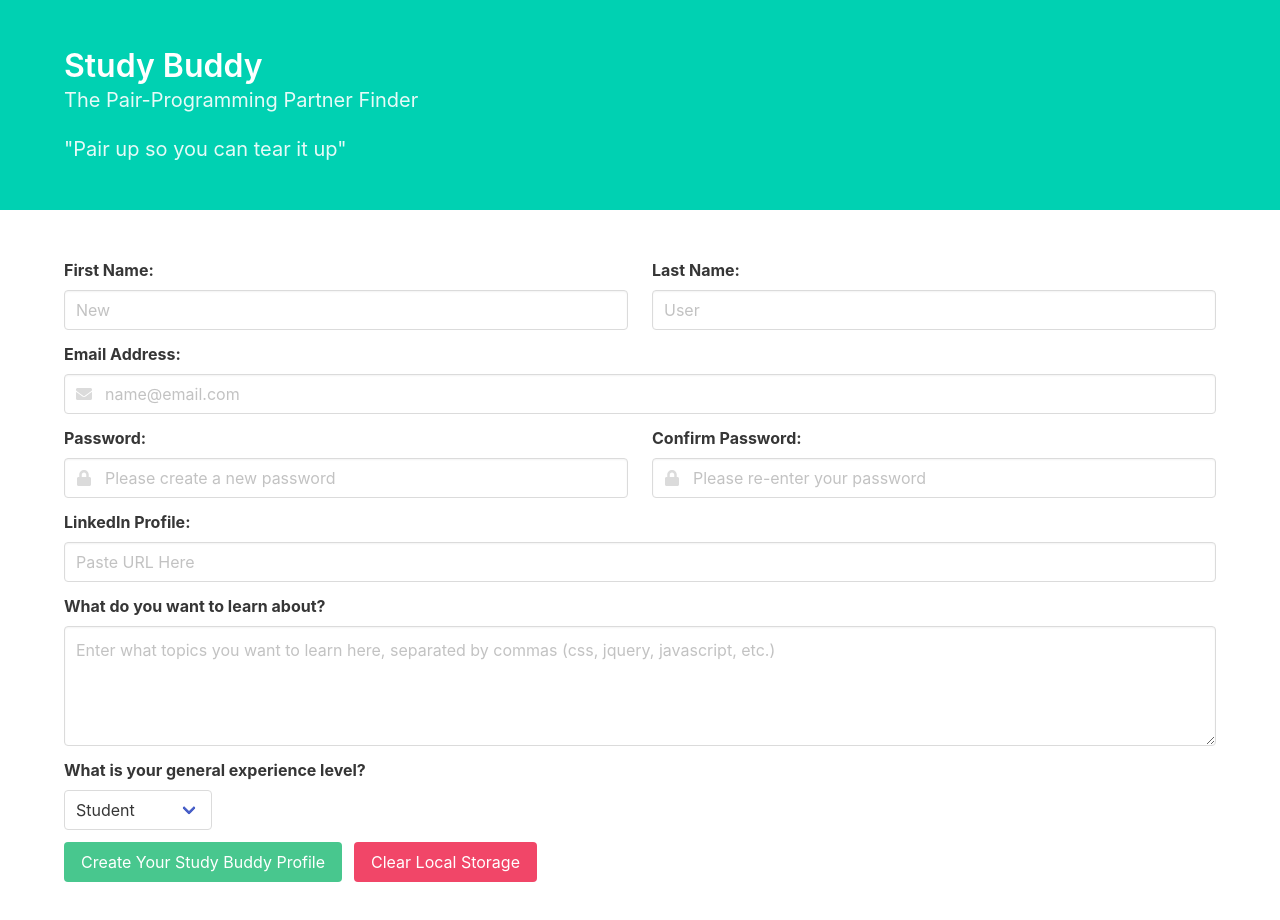
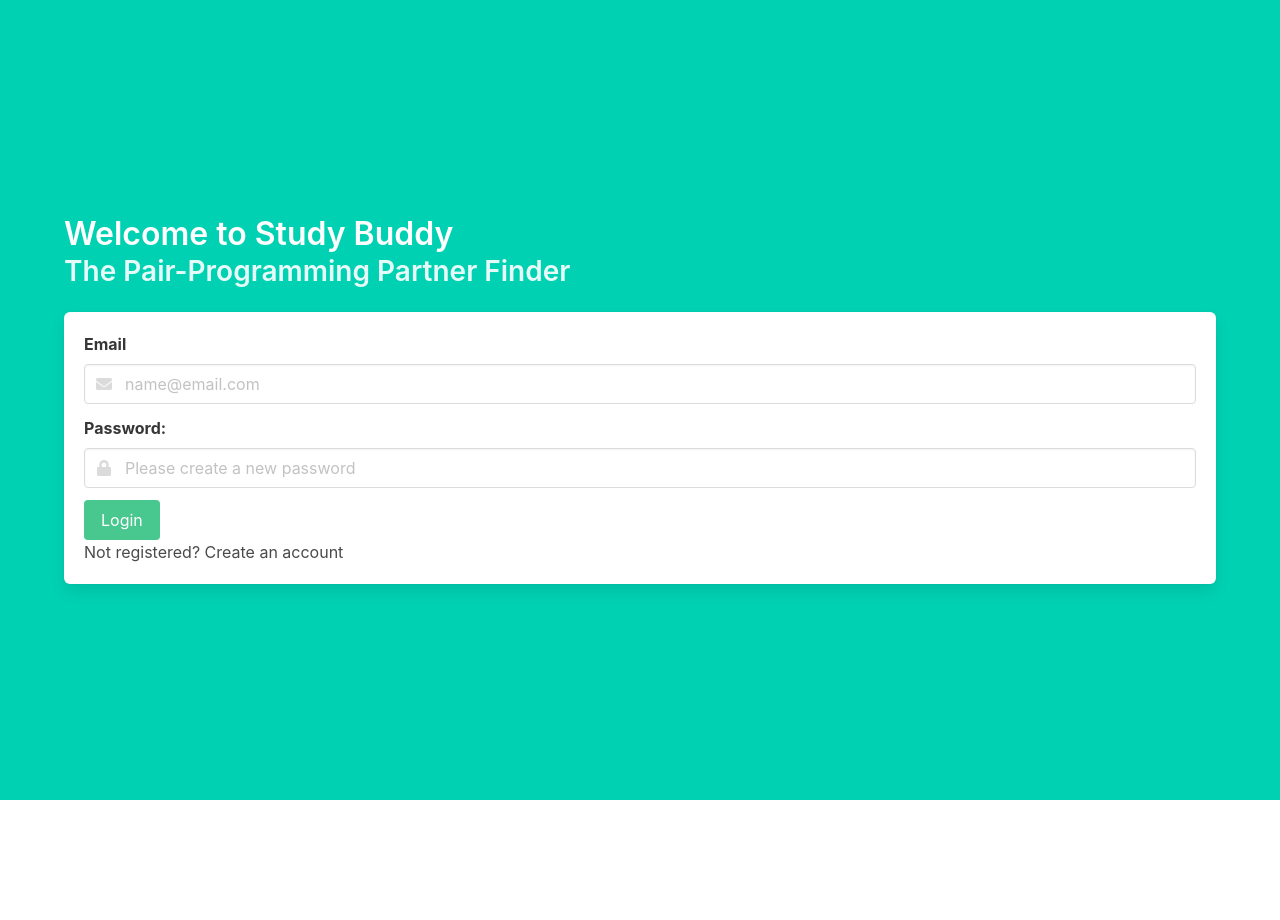
Before and after one commit to davidcbalsley/studybuddy, a plain HTML site: page index.html in a window 1280 px wide. After the commit the page ends 800 px from the top, so only its background shows below. Drawn offline with nearby package versions, Linux system fonts and the light colour scheme.

Commit message:
renamed login to index and index to account creation, and fixed a few style errors

```diff
--- /dev/null
+++ b/accountCreation.html
@@ -0,0 +1,173 @@
+<!DOCTYPE html>
+<html>
+  <head>
+    <meta charset="utf-8" />
+    <meta http-equiv="X-UA-Compatible" content="IE=edge" />
+    <title>User Input Fields</title>
+    <meta name="viewport" content="width=device-width, initial-scale=1" />
+    <link
+      rel="stylesheet"
+      href="https://cdn.jsdelivr.net/npm/bulma@0.8.0/css/bulma.min.css"
+    />
+    <script
+      defer
+      src="https://use.fontawesome.com/releases/v5.3.1/js/all.js"
+    ></script>
+    <script src="https://code.jquery.com/jquery.js"></script>
+    <script src="submitForm.js"></script>
+    <!-- Dummy user data -->
+    <script src="users.js"></script>
+    <!-- Dummy user tag data -->
+    <script src="usertags.js"></script>
+    <!-- Search users and user tags-->
+    <!-- <script src="search.js"></script> -->
+  </head>
+  <body>
+    <section class="hero is-primary">
+      <div class="hero-body">
+        <div class="container">
+          <h1 class="title">Study Buddy</h1>
+          <h2 class="subtitle">The Pair-Programming Partner Finder</h2>
+          <p>
+            Have an account?
+            <a href="index.html">Log in here</a>
+          </p>
+        </div>
+      </div>
+    </section>
+
+    <section class="section">
+      <div class="container">
+        <form id="user-input">
+          <div class="field">
+            <div class="columns is-mobile">
+              <div class="column">
+                <label class="label"> First Name: </label>
+                <div class="control">
+                  <input
+                    class="input"
+                    type="text"
+                    id="first-name"
+                    placeholder="New"
+                    required
+                  />
+                </div>
+              </div>
+              <div class="column">
+                <label class="label"> Last Name: </label>
+                <div class="control">
+                  <input
+                    class="input"
+                    type="text"
+                    id="last-name"
+                    placeholder="User"
+                    required
+                  />
+                </div>
+              </div>
+            </div>
+          </div>
+          <div class="field">
+            <label class="label"> Email Address: </label>
+            <div class="control has-icons-left">
+              <input
+                class="input"
+                type="email"
+                id="email"
+                placeholder="name@email.com"
+                required
+              />
+              <span class="icon is-small is-left">
+                <i class="fa fa-envelope"></i>
+              </span>
+            </div>
+          </div>
+          <div class="field">
+            <div class="columns">
+              <div class="column">
+                <label class="label"> Password: </label>
+                <div class="control has-icons-left">
+                  <input
+                    class="input"
+                    type="password"
+                    id="password"
+                    placeholder="Please create a new password"
+                    required
+                  />
+                  <span class="icon is-small is-left">
+                    <i class="fa fa-lock"></i>
+                  </span>
+                </div>
+              </div>
+              <div class="column">
+                <label class="label"> Confirm Password: </label>
+                <div class="control password has-icons-left">
+                  <input
+                    class="input"
+                    type="password"
+                    id="password-confirm"
+                    placeholder="Please re-enter your password"
+                    required
+                  />
+                  <span class="icon is-small is-left">
+                    <i class="fa fa-lock"></i>
+                  </span>
+                </div>
+              </div>
+            </div>
+          </div>
+          <div class="field">
+            <label class="label"> LinkedIn Profile: </label>
+            <div class="control">
+              <input
+                class="input"
+                type="text"
+                id="linkedIn-url"
+                placeholder="Paste URL Here"
+              />
+            </div>
+          </div>
+          <div class="field">
+            <label class="label"> What do you want to learn about? </label>
+            <div class="control">
+              <textarea
+                class="textarea"
+                type="text"
+                id="learn-topics"
+                rows="4"
+                cols="50"
+                placeholder="Enter what topics you want to learn here, separated by commas (css, jquery, javascript, etc.)"
+              ></textarea>
+            </div>
+          </div>
+          <div class="field">
+            <label class="label">
+              What is your general experience level?
+            </label>
+            <div class="control">
+              <div class="select">
+                <select id="experience-level">
+                  <option>Student</option>
+                  <option>Intermediate</option>
+                  <option>Master</option>
+                </select>
+              </div>
+            </div>
+          </div>
+          <div class="field is-grouped">
+            <div class="control">
+              <button class="button is-link is-success" id="create-profile">
+                Create Your Study Buddy Profile
+              </button>
+            </div>
+            <div class="control">
+              <button class="button is-link is-danger" id="clear-storage">
+                Clear Local Storage
+              </button>
+            </div>
+          </div>
+        </form>
+      </div>
+    </section>
+  </body>
+</html>
--- a/index.html
+++ b/index.html
@@ -3,7 +3,7 @@
   <head>
     <meta charset="utf-8" />
     <meta http-equiv="X-UA-Compatible" content="IE=edge" />
-    <title>User Input Fields</title>
+    <title>Log In Page</title>
     <meta name="viewport" content="width=device-width, initial-scale=1" />
     <link
       rel="stylesheet"
@@ -13,8 +13,9 @@
       defer
       src="https://use.fontawesome.com/releases/v5.3.1/js/all.js"
     ></script>
+    <!-- <link rel="stylesheet" type="text/css" media="screen" href="main.css" /> -->
     <script src="https://code.jquery.com/jquery.js"></script>
-    <script src="submitForm.js"></script>
+    <script src="login.js"></script>
     <!-- Dummy user data -->
     <script src="users.js"></script>
     <!-- Dummy user tag data -->
@@ -23,49 +24,18 @@
     <!-- <script src="search.js"></script> -->
   </head>
   <body>
-    <section class="hero is-primary">
+    <section class="hero is-primary is-fullheight">
       <div class="hero-body">
         <div class="container">
-          <h1 class="title">Study Buddy</h1>
+          <div class="content is-fluid">
+            <h1 class="title">Welcome to Study Buddy</h1>
             <h2 class="subtitle">The Pair-Programming Partner Finder</h2>
-          <h3 class="subtitle">"Pair up so you can tear it up"</h3>
           </div>
-      </div>
-    </section>
-
-    <section class="section">
-      <div class="container">
-        <form id="user-input">
+          <div class="columns is-centered">
+            <div class="column is-desktop is-tablet is-mobile">
+              <form class="box">
                 <div class="field">
-            <div class="columns is-mobile">
-              <div class="column">
-                <label class="label"> First Name: </label>
-                <div class="control">
-                  <input
-                    class="input"
-                    type="text"
-                    id="first-name"
-                    placeholder="New"
-                    required
-                  />
-                </div>
-              </div>
-              <div class="column">
-                <label class="label"> Last Name: </label>
-                <div class="control">
-                  <input
-                    class="input"
-                    type="text"
-                    id="last-name"
-                    placeholder="User"
-                    required
-                  />
-                </div>
-              </div>
-            </div>
-          </div>
-          <div class="field">
-            <label class="label"> Email Address: </label>
+                  <label class="label">Email</label>
                   <div class="control has-icons-left">
                     <input
                       class="input"
@@ -80,14 +50,12 @@
                   </div>
                 </div>
                 <div class="field">
-            <div class="columns">
-              <div class="column">
                   <label class="label"> Password: </label>
                   <div class="control has-icons-left">
                     <input
                       class="input"
                       type="password"
-                    id="password"
+                      id="login-password"
                       placeholder="Please create a new password"
                       required
                     />
@@ -96,75 +64,22 @@
                     </span>
                   </div>
                 </div>
-              <div class="column">
-                <label class="label"> Confirm Password: </label>
-                <div class="control password has-icons-left">
-                  <input
-                    class="input"
-                    type="password"
-                    id="password-confirm"
-                    placeholder="Please re-enter your password"
-                    required
-                  />
-                  <span class="icon is-small is-left">
-                    <i class="fa fa-lock"></i>
-                  </span>
+                <div class="field">
+                  <div class="control">
+                    <button class="button is-link is-success" id="login-submit">
+                      Login
+                    </button>
+                    <p>
+                      Not registered?
+                      <a href="accountCreation.html">Create an account</a>
+                    </p>
+                  </div>
+                </div>
+              </form>
             </div>
           </div>
         </div>
       </div>
-          <div class="field">
-            <label class="label"> LinkedIn Profile: </label>
-            <div class="control">
-              <input
-                class="input"
-                type="text"
-                id="linkedIn-url"
-                placeholder="Paste URL Here"
-              />
-            </div>
-          </div>
-          <div class="field">
-            <label class="label"> What do you want to learn about? </label>
-            <div class="control">
-              <textarea
-                class="textarea"
-                type="text"
-                id="learn-topics"
-                rows="4"
-                cols="50"
-                placeholder="Enter what topics you want to learn here, separated by commas (css, jquery, javascript, etc.)"
-              ></textarea>
-            </div>
-          </div>
-          <div class="field">
-            <label class="label">
-              What is your general experience level?
-            </label>
-            <div class="control">
-              <div class="select">
-                <select id="experience-level">
-                  <option>Student</option>
-                  <option>Intermediate</option>
-                  <option>Master</option>
-                </select>
-              </div>
-            </div>
-          </div>
-          <div class="field is-grouped">
-            <div class="control">
-              <button class="button is-link is-success" id="create-profile">
-                Create Your Study Buddy Profile
-              </button>
-            </div>
-            <div class="control">
-              <button class="button is-link is-danger" id="clear-storage">
-                Clear Local Storage
-              </button>
-            </div>
-          </div>
-        </form>
-      </div>
     </section>
   </body>
 </html>
--- a/submitForm.js
+++ b/submitForm.js
@@ -117,6 +117,7 @@ $(document).ready(function() {
     $("#user-input").trigger("reset");
     localStorage.clear();
   });
+
   ///////////FUNCTIONS////////////////
 
   //Takes the string of learning topics, separates at comma, and returns array of tags
```
Lines whose indentation alone changed are shown as unchanged.
